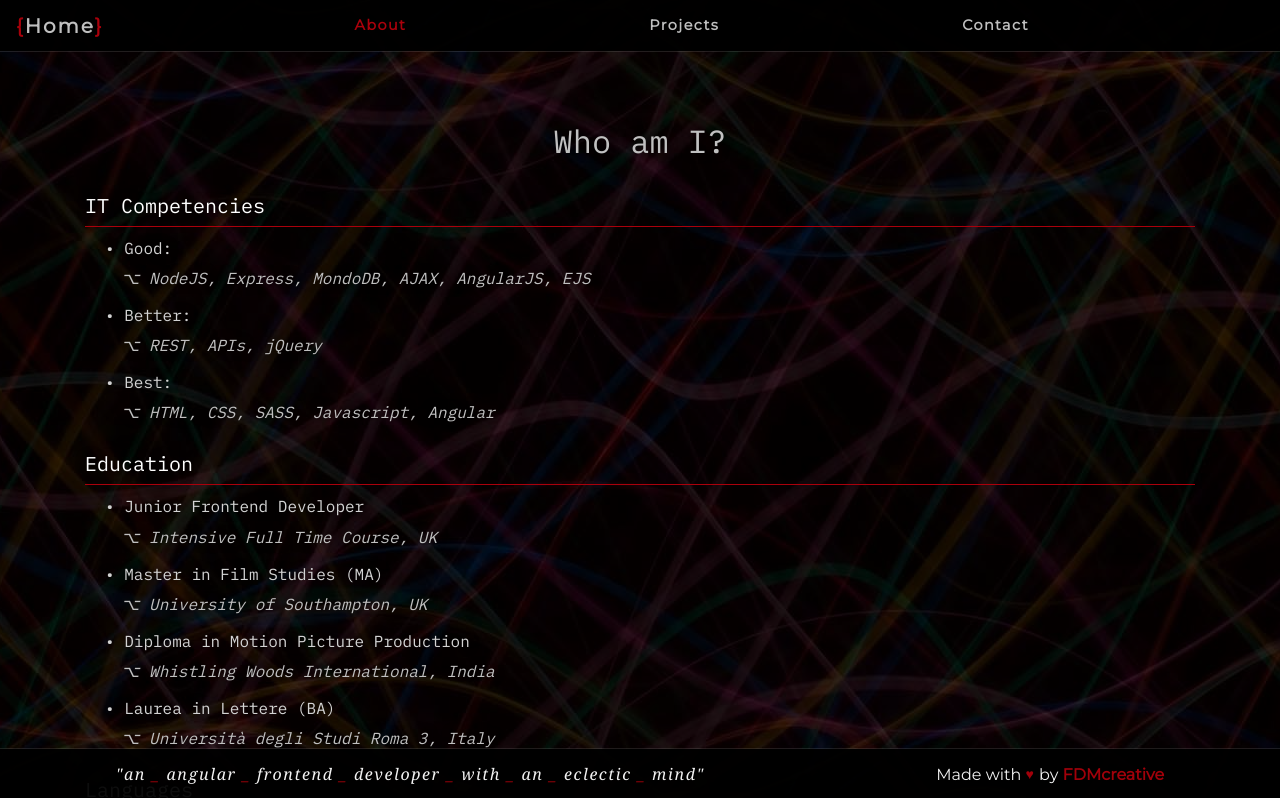
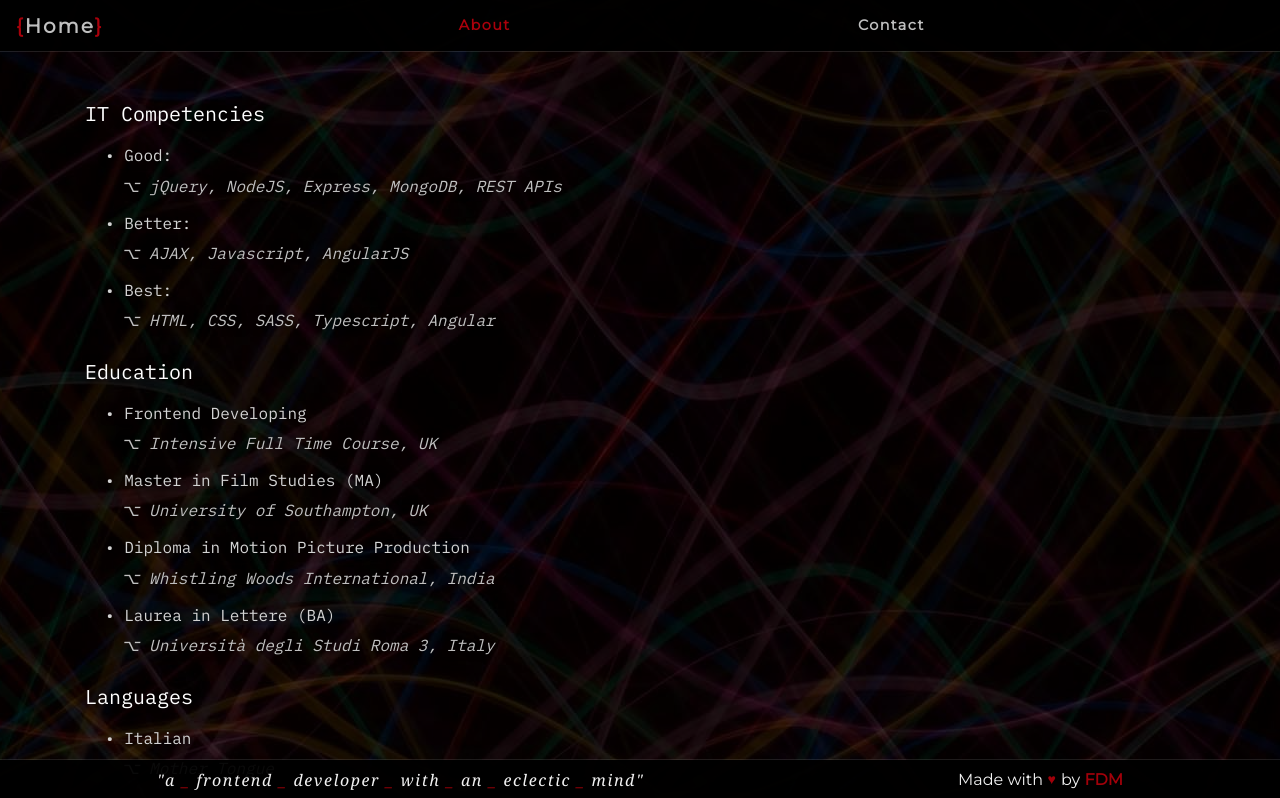
Before and after one commit to FDMcreative/FDMcoding, an Angular app: page /about in a window 1280 px wide. Shown: the top 798 px of the page. Built offline with nearby package versions, Linux system fonts and the light colour scheme.

Commit message:
changed some details april 2020

```diff
--- a/src/app/about/about.component.html
+++ b/src/app/about/about.component.html
@@ -1,6 +1,6 @@
 <div class="container fade-in">
 
-  <h2>{{ title }}</h2>
+  <!-- <h2>{{ title }}</h2> -->
 
   <ul class="list-group list-group-flush">
 
@@ -8,11 +8,11 @@
       <h5>IT Competencies</h5>
       <li class="list-group-item">
         <h6><span>• </span>Good:</h6>
-        <p><span>⌥ </span>NodeJS, Express, MondoDB, AJAX, AngularJS, EJS</p>
+        <p><span>⌥ </span>jQuery, NodeJS, Express, MongoDB, REST APIs</p>
         <h6><span>• </span>Better:</h6>
-        <p><span>⌥ </span>REST, APIs, jQuery</p>
+        <p><span>⌥ </span>AJAX, Javascript, AngularJS</p>
         <h6><span>• </span>Best:</h6>
-        <p><span>⌥ </span>HTML, CSS, SASS, Javascript, Angular</p>
+        <p><span>⌥ </span>HTML, CSS, SASS, Typescript, Angular</p>
       </li>
     </div>
 
@@ -20,7 +20,7 @@
       <h5>Education</h5>
       <li class="list-group-item">
 
-        <h6><span>• </span>Junior Frontend Developer</h6>
+        <h6><span>• </span>Frontend Developing</h6>
         <p><span>⌥ </span>Intensive Full Time Course, UK</p>
 
         <h6><span>• </span>Master in Film Studies (MA)</h6>
--- a/src/app/contact/contact.component.html
+++ b/src/app/contact/contact.component.html
@@ -1,4 +1,3 @@
-
 <div class="container fade-in">
 
   <div class="row justify-content-center">
@@ -12,13 +11,14 @@
           GitHub: <a href="https://github.com/FDMcreative" target="_blank">github.com/FDMcreative</a>
         </p>
         <p>
-          LinkedIn: <a href="https://www.linkedin.com/in/federicodelmonte/" target="_blank">linkedIn/federicodelmonte</a>
+          LinkedIn: <a href="https://www.linkedin.com/in/federicodelmonte/"
+            target="_blank">linkedIn/federicodelmonte</a>
         </p>
         <p>
           Email: <a href="mailto:federico.delmonte@gmail.com">federico.delmonte[@]gmail.com</a>
         </p>
         <p>
-          Mobile Number: <a href="tel:+393280650292">+393280650292</a>
+          <!-- Mobile Number: <a href="tel:+39.3280650292">+393280650292</a> -->
         </p>
       </div>
 
--- a/src/app/footer/footer.component.css
+++ b/src/app/footer/footer.component.css
@@ -1,5 +1,3 @@
-
-
 footer {
   font-family: 'Montserrat', sans-serif;
   color: Silver;
@@ -7,9 +5,9 @@ footer {
   left: 0;
   bottom: 0;
   width: 100%;
-  height: 4vw;
-  line-height: 4vw;
-  background:rgb(0,0,0);
+  height: 5vh;
+  /* line-height: 4vh; */
+  background: rgb(0, 0, 0);
   color: white;
   box-shadow: 0px 0px 1px DarkGrey;
   z-index: 1;
@@ -34,21 +32,27 @@ a {
   font-weight: bolder;
 }
 
+.left,
+.right {
+  padding: 5px;
+}
+
 .left p {
   font-family: 'Georgia', serif;
   font-style: italic;
   letter-spacing: 0.1em;
 }
+
 .left span {
   color: #aa000b;
 }
 
-@media only screen and (max-width: 758px) {
+@media only screen and (max-width: 790px) {
 
   footer {
     flex-direction: column;
     justify-content: center;
-    height: 7vw;
+    height: 7vh;
     font-size: 0.85em;
   }
 }
@@ -56,7 +60,7 @@ a {
 @media only screen and (max-width: 576px) {
 
   footer {
-    height: 10vw;
+    height: 6vh;
     font-size: 0.7em;
   }
 }
@@ -66,6 +70,7 @@ a {
   -webkit-animation: heartbeat 1.5s ease-in-out infinite both;
   animation: heartbeat 1.5s ease-in-out infinite both;
 }
+
 @-webkit-keyframes heartbeat {
   from {
     -webkit-transform: scale(1);
@@ -75,24 +80,28 @@ a {
     -webkit-animation-timing-function: ease-out;
     animation-timing-function: ease-out;
   }
+
   10% {
     -webkit-transform: scale(0.91);
     transform: scale(0.91);
     -webkit-animation-timing-function: ease-in;
     animation-timing-function: ease-in;
   }
+
   17% {
     -webkit-transform: scale(0.98);
     transform: scale(0.98);
     -webkit-animation-timing-function: ease-out;
     animation-timing-function: ease-out;
   }
+
   33% {
     -webkit-transform: scale(0.87);
     transform: scale(0.87);
     -webkit-animation-timing-function: ease-in;
     animation-timing-function: ease-in;
   }
+
   45% {
     -webkit-transform: scale(1);
     transform: scale(1);
@@ -100,6 +109,7 @@ a {
     animation-timing-function: ease-out;
   }
 }
+
 @keyframes heartbeat {
   from {
     -webkit-transform: scale(1);
@@ -109,24 +119,28 @@ a {
     -webkit-animation-timing-function: ease-out;
     animation-timing-function: ease-out;
   }
+
   10% {
     -webkit-transform: scale(0.91);
     transform: scale(0.91);
     -webkit-animation-timing-function: ease-in;
     animation-timing-function: ease-in;
   }
+
   17% {
     -webkit-transform: scale(0.98);
     transform: scale(0.98);
     -webkit-animation-timing-function: ease-out;
     animation-timing-function: ease-out;
   }
+
   33% {
     -webkit-transform: scale(0.87);
     transform: scale(0.87);
     -webkit-animation-timing-function: ease-in;
     animation-timing-function: ease-in;
   }
+
   45% {
     -webkit-transform: scale(1);
     transform: scale(1);
--- a/src/app/footer/footer.component.html
+++ b/src/app/footer/footer.component.html
@@ -2,9 +2,7 @@
 
   <div class="left">
     <p>
-      "an
-      <span>_</span>
-      angular
+      "a
       <span>_</span>
       frontend
       <span>_</span>
@@ -24,7 +22,7 @@
     <p>Made with
       <span style="display:inline-block;" class="heart heartbeat">&#9829;</span>
       by
-      <a target="_blank" href="https://github.com/FDMcreative">FDMcreative</a>
+      <a target="_blank" href="https://www.federicodelmonte.com">FDM</a>
     </p>
   </div>
 
--- a/src/app/navigation-bar/navigation-bar.component.html
+++ b/src/app/navigation-bar/navigation-bar.component.html
@@ -14,9 +14,9 @@
       <li routerLinkActive="active current" class="nav-item">
         <a routerLink="/about" class="nav-link">About</a>
       </li>
-      <li routerLinkActive="active current" class="nav-item">
+      <!-- <li routerLinkActive="active current" class="nav-item">
         <a a routerLink="/projects" class="nav-link">Projects</a>
-      </li>
+      </li> -->
       <li routerLinkActive="active current" class="nav-item">
         <a routerLink="/contact" class="nav-link">Contact</a>
       </li>
--- a/src/app/not-found/not-found.component.html
+++ b/src/app/not-found/not-found.component.html
@@ -1,6 +1,5 @@
-
 <div class="container">
   <p>
-    not-found works!
+    Sorry. Nothing here!
   </p>
 </div>
```
Also changed, not shown: package.json (+11 -12 lines), src/app/app.module.ts (+6 -6 lines), 1 other file (tests, documents, lock files or other folders). Lines whose indentation alone changed are shown as unchanged.
